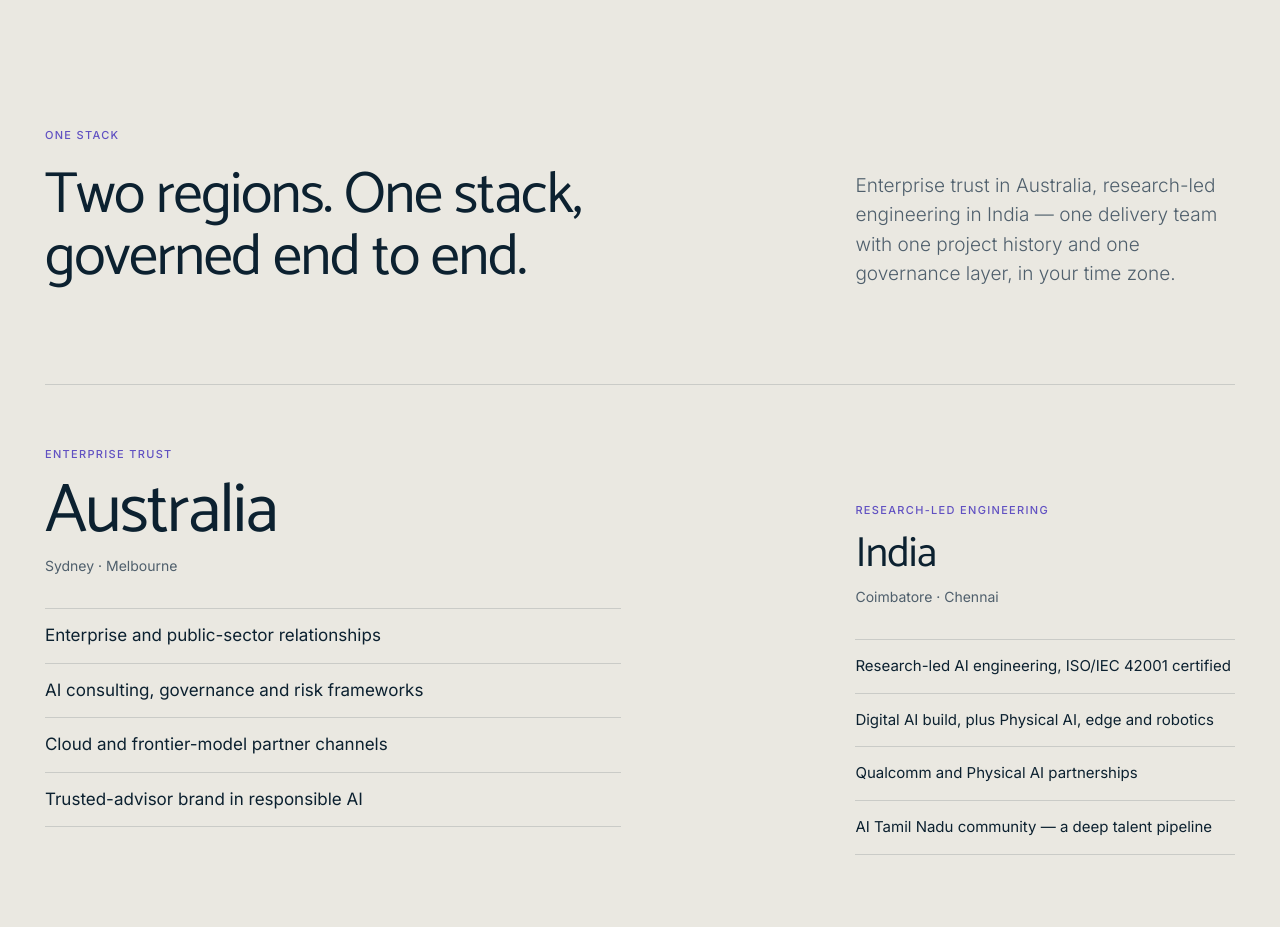
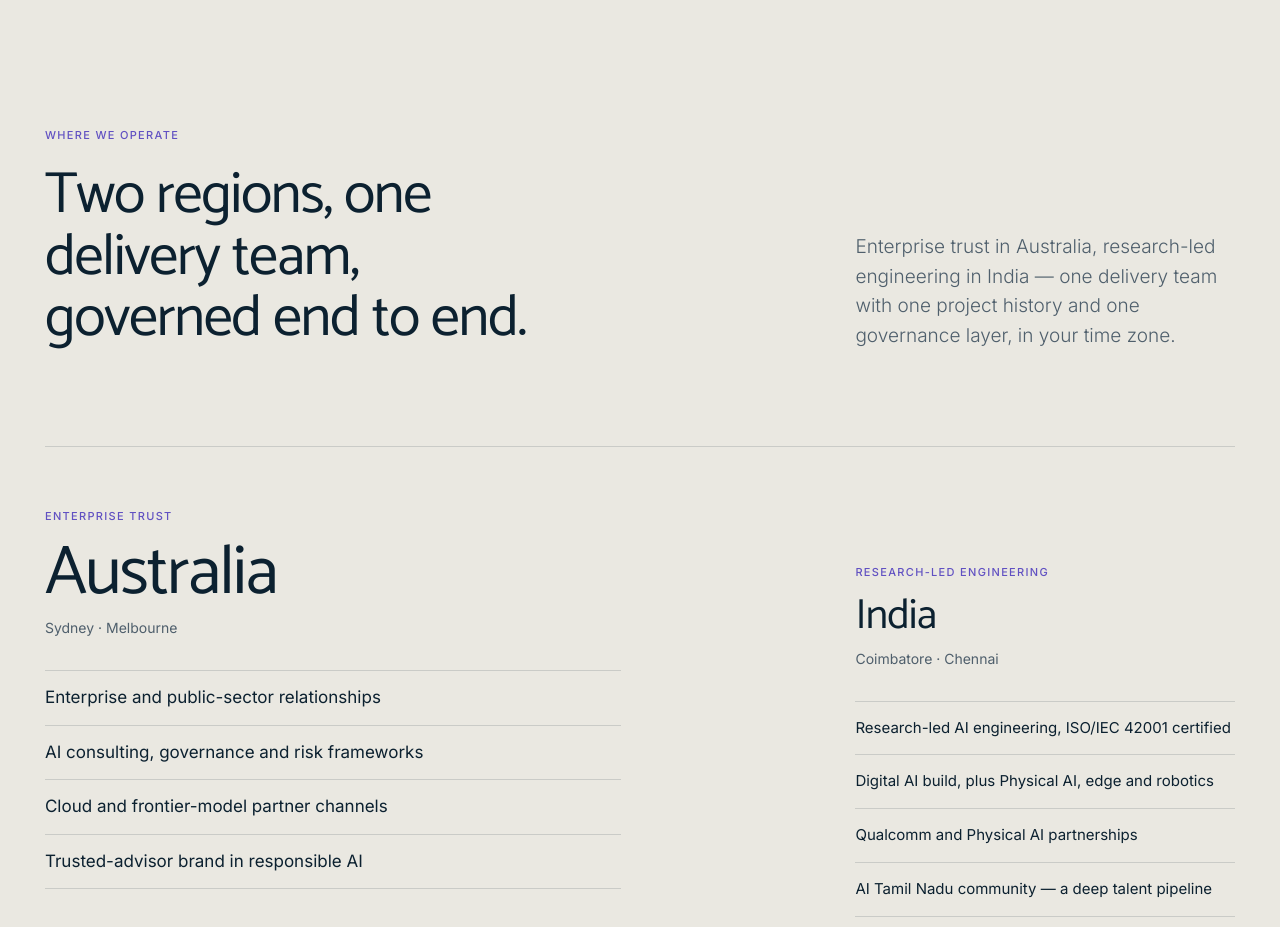
Before and after one commit to 1Goutham/Deepweaver-Demo, a Next.js app: page / in a window 1280 px wide. Shown: the part 2860-3787 px from the top of the page. Built offline with nearby package versions, Linux system fonts and the light colour scheme.

Commit message:
Regions section: reworded without 'one stack'
Eyebrow 'Where we operate'; title 'Two regions, one delivery team,
governed end to end.'

Co-Authored-By: Claude Fable 5.1 <noreply@anthropic.com>
Claude-Session: https://claude.ai/code/session_01GKrjJomqxogGrCNvmCvR4p

```diff
--- a/src/app/page.tsx
+++ b/src/app/page.tsx
@@ -9,7 +9,7 @@ import Cta from "@/components/sections/cta";
 
 /**
  * Home establishes positioning and identity; the detail lives on the inner
- * pages. Hero → who trusts us → the four domains → one stack across two
+ * pages. Hero → who trusts us → the four domains → one delivery team across two
  * regions → alliances → how we work → our unique advantages → the close.
  */
 export default function Home() {
--- a/src/components/sections/home/one-stack.tsx
+++ b/src/components/sections/home/one-stack.tsx
@@ -4,7 +4,7 @@ import { oneStack } from "@/content/home";
 import { cn } from "@/lib/utils";
 
 /**
- * Two regions, one stack. Australia leads — larger, first, on the left edge —
+ * Two regions, one delivery team. Australia leads — larger, first, on the left edge —
  * because the site is positioned for the Australian market. India follows on
  * the second edge at a smaller scale. Hairlines, no cards.
  */
--- a/src/content/home.ts
+++ b/src/content/home.ts
@@ -31,10 +31,10 @@ export const aiNativeServices = {
   ],
 };
 
-/** Two regions, one stack. Australia leads: the site is positioned for the Australian market. */
+/** Two regions, one delivery team. Australia leads: the site is positioned for the Australian market. */
 export const oneStack = {
-  eyebrow: "One stack",
-  title: "Two regions. One stack, governed end to end.",
+  eyebrow: "Where we operate",
+  title: "Two regions, one delivery team, governed end to end.",
   sub: "Enterprise trust in Australia, research-led engineering in India — one delivery team with one project history and one governance layer, in your time zone.",
   regions: [
     {
```
